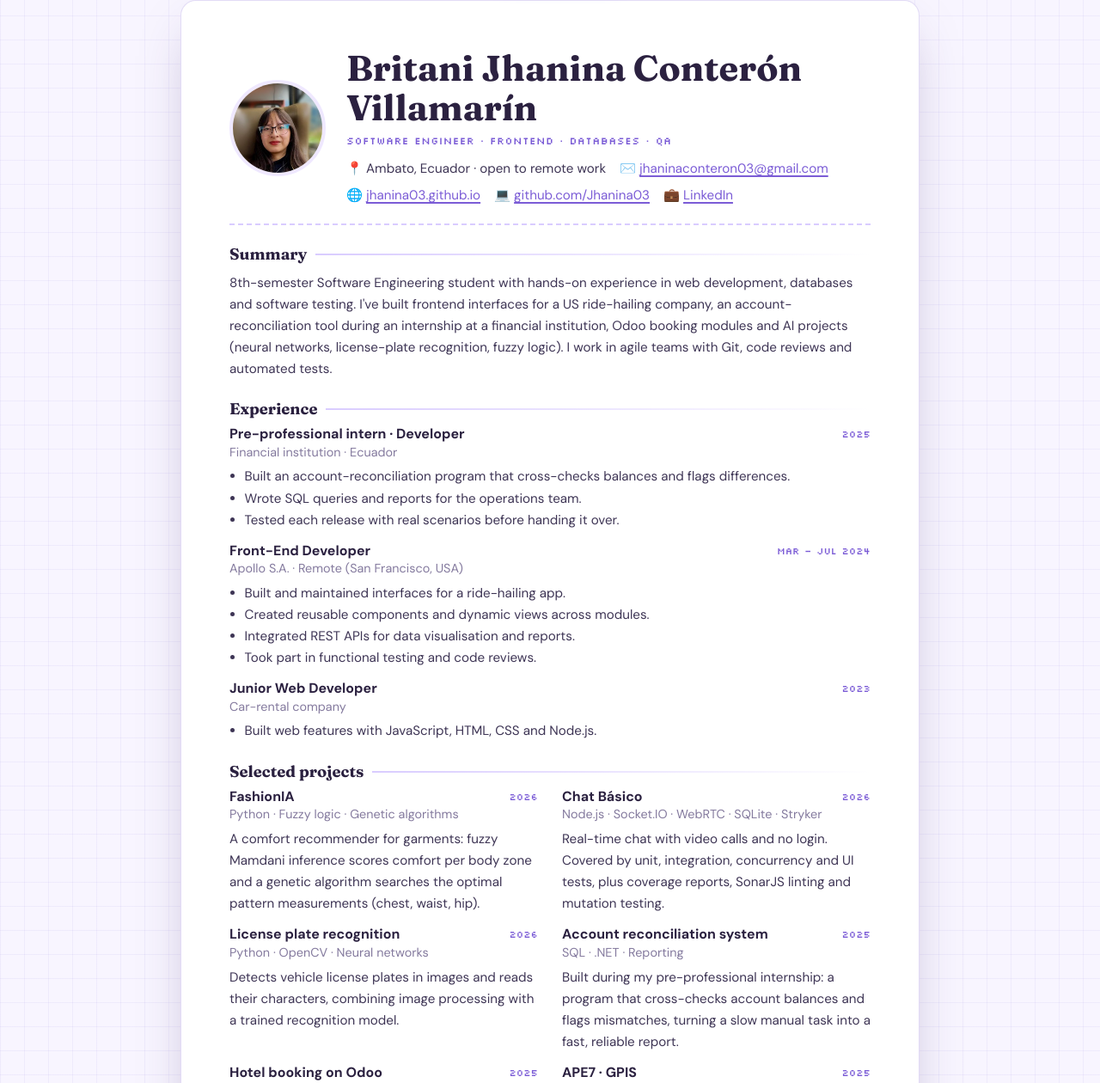
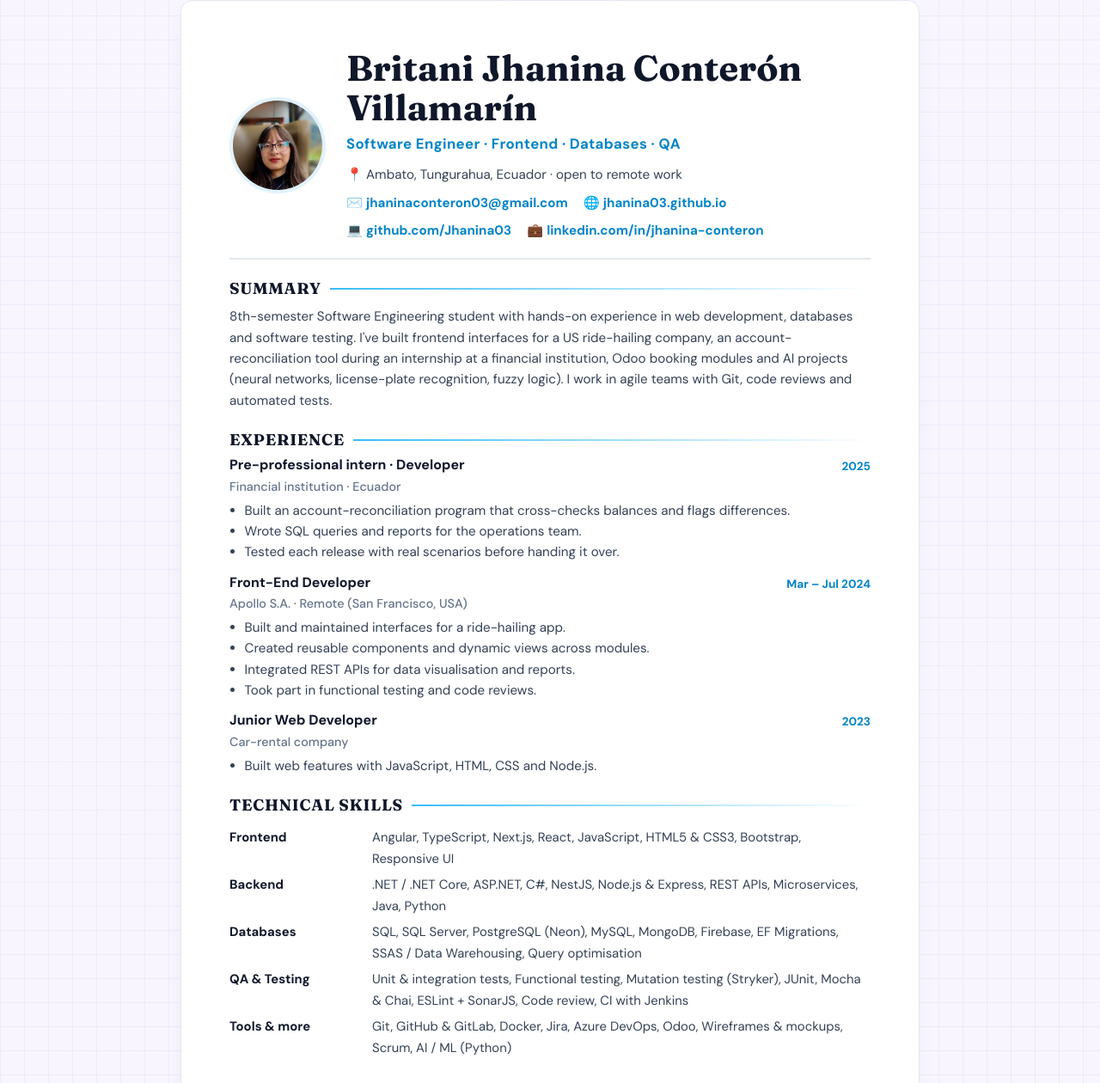
Before and after one commit to Jhanina03/Jhanina03.github.io, a plain HTML site: page cv.html in a window 1280 px wide. Shown: the part 94-1354 px from the top of the page at 86% size. Drawn offline with Linux system fonts and the light colour scheme.

Commit message:
Cambio de cv

```diff
--- a/cv.html
+++ b/cv.html
@@ -5,38 +5,39 @@
   <meta name="viewport" content="width=device-width, initial-scale=1">
   <title>CV · Jhanina Conterón</title>
   <meta name="description" content="Résumé of Jhanina Conterón, Software Engineering student: frontend, databases and QA.">
-  <meta name="theme-color" content="#7B5CD6">
+  <meta name="theme-color" content="#0284C7">
   <link rel="icon" href="assets/img/favicon.svg" type="image/svg+xml">
   <link rel="preconnect" href="https://fonts.googleapis.com">
   <link rel="preconnect" href="https://fonts.gstatic.com" crossorigin>
   <link href="https://fonts.googleapis.com/css2?family=Fraunces:ital,opsz,wght@0,9..144,500;0,9..144,700;1,9..144,500&family=DM+Sans:wght@400;500;700&family=Caveat:wght@500;700&family=Silkscreen&display=swap" rel="stylesheet">
-  <link rel="stylesheet" href="css/styles.css?v=20261112n">
+  <link rel="stylesheet" href="css/styles.css?v=20261113a">
   <style>
     .cv-bar { display: flex; flex-wrap: wrap; justify-content: center; gap: 10px; padding: 24px 16px 0; }
     .sheet {
-      max-width: 860px; margin: 24px auto 80px; background: #fff; color: #2B2140; border-radius: 18px; box-shadow: var(--shadow-lg);
-      padding: clamp(24px, 5vw, 56px); border: 1.5px solid var(--line);
+      max-width: 860px; margin: 24px auto 80px; background: #fff; color: #0F172A; border-radius: 14px; box-shadow: 0 10px 30px -10px rgba(0, 0, 0, 0.08);
+      padding: clamp(24px, 5vw, 56px); border: 1.5px solid #E2E8F0;
     }
-    .sheet h1, .sheet h2, .sheet h3, .sheet strong { color: #2B2140; }
-    .cv-head { display: flex; gap: 24px; align-items: center; padding-bottom: 20px; border-bottom: 2px dashed #D9CCFF; }
-    .cv-head img { width: 112px; height: 112px; border-radius: 50%; object-fit: cover; border: 4px solid #EFE8FF; flex: none; }
-    .cv-head h1 { font-size: clamp(1.8rem, 5vw, 2.6rem); }
-    .cv-head .role { font-family: var(--pixel); font-size: .75rem; color: #7B5CD6; margin: 6px 0 10px; letter-spacing: .04em; }
-    .cv-contact { display: flex; flex-wrap: wrap; gap: 6px 16px; font-size: .9rem; color: #554B70; padding: 0; margin: 0; list-style: none; }
-    .cv-contact a { color: #7B5CD6; }
+    .sheet h1, .sheet h2, .sheet h3, .sheet strong { color: #0F172A; }
+    .cv-head { display: flex; gap: 24px; align-items: center; padding-bottom: 20px; border-bottom: 2px solid #E2E8F0; }
+    .cv-head img { width: 112px; height: 112px; border-radius: 50%; object-fit: cover; border: 4px solid #E0F2FE; flex: none; }
+    .cv-head h1 { font-size: clamp(1.8rem, 5vw, 2.6rem); font-weight: 700; color: #0F172A; }
+    .cv-head .role { font-family: var(--sans); font-size: 1.05rem; font-weight: 700; color: #0284C7; margin: 6px 0 10px; letter-spacing: .02em; }
+    .cv-contact { display: flex; flex-wrap: wrap; gap: 8px 18px; font-size: .9rem; color: #475569; padding: 0; margin: 0; list-style: none; }
+    .cv-contact a { color: #0284C7; font-weight: 600; text-decoration: none; }
+    .cv-contact a:hover { color: #0369A1; text-decoration: underline; }
     .sheet section { margin-top: 24px; }
-    .sheet h2 { font-size: 1.15rem; display: flex; align-items: center; gap: 10px; margin-bottom: 10px; }
-    .sheet h2::after { content: ""; flex: 1; height: 2px; background: linear-gradient(90deg, #D9CCFF, transparent); }
-    .sheet p, .sheet li { font-size: .95rem; color: #3e3555; }
+    .sheet h2 { font-size: 1.15rem; font-weight: 700; color: #0F172A; display: flex; align-items: center; gap: 10px; margin-bottom: 10px; text-transform: uppercase; letter-spacing: .04em; }
+    .sheet h2::after { content: ""; flex: 1; height: 2px; background: linear-gradient(90deg, #38BDF8, transparent); }
+    .sheet p, .sheet li { font-size: .95rem; color: #334155; line-height: 1.6; }
     .sheet p { margin: 0; }
     .cv-item { margin-bottom: 14px; break-inside: avoid; }
     .cv-item .top { display: flex; justify-content: space-between; gap: 12px; flex-wrap: wrap; }
-    .cv-item h3 { font-family: var(--sans); font-size: 1rem; font-weight: 700; }
-    .cv-item .when { font-family: var(--pixel); font-size: .7rem; color: #7B5CD6; white-space: nowrap; }
-    .cv-item .org { color: #847A9E; font-size: .9rem; margin: 0 0 4px; }
+    .cv-item h3 { font-family: var(--sans); font-size: 1rem; font-weight: 700; color: #0F172A; }
+    .cv-item .when { font-family: var(--sans); font-size: .85rem; font-weight: 600; color: #0284C7; white-space: nowrap; }
+    .cv-item .org { color: #64748B; font-size: .9rem; font-weight: 500; margin: 0 0 4px; }
     .cv-item ul { margin: 4px 0 0; padding-left: 1.1rem; }
     .cv-skills { display: grid; grid-template-columns: 150px 1fr; gap: 6px 16px; font-size: .93rem; }
-    .cv-skills dt { font-weight: 700; color: #2B2140; } .cv-skills dd { margin: 0; color: #3e3555; }
+    .cv-skills dt { font-weight: 700; color: #0F172A; } .cv-skills dd { margin: 0; color: #334155; }
     .cv-two { display: grid; grid-template-columns: 1fr 1fr; gap: 0 28px; }
     @media (max-width: 640px) { .cv-head { flex-direction: column; text-align: center; } .cv-contact { justify-content: center; } .cv-skills, .cv-two { grid-template-columns: 1fr; } }
     @media print {
@@ -69,14 +70,13 @@
           <li>✉️ <a id="cv-mail" href="#">jhaninaconteron03@gmail.com</a></li>
           <li>🌐 <a href="https://jhanina03.github.io/">jhanina03.github.io</a></li>
           <li>💻 <a href="https://github.com/Jhanina03">github.com/Jhanina03</a></li>
-          <li>💼 <a id="cv-li" href="#">LinkedIn</a></li>
+          <li>💼 <a id="cv-li" href="https://www.linkedin.com/in/jhanina-conteron/" target="_blank" rel="noopener">linkedin.com/in/jhanina-conteron</a></li>
         </ul>
       </div>
     </header>
 
     <section><h2 data-i18n="cv.summary">Summary</h2><p data-i18n="cv.summaryText"></p></section>
     <section><h2 data-i18n="cv.experience">Experience</h2><div id="cv-exp"></div></section>
-    <section><h2 data-i18n="cv.projects">Selected projects</h2><div id="cv-proj" class="cv-two"></div></section>
     <section><h2 data-i18n="cv.skills">Technical skills</h2><dl class="cv-skills" id="cv-skills"></dl></section>
     <div class="cv-two">
       <section>
@@ -93,9 +93,9 @@
     </div>
   </article>
 
-  <script src="js/i18n.js?v=20261112n"></script>
-  <script src="js/data.js?v=20261112n"></script>
-  <script src="js/common.js?v=20261112n"></script>
+  <script src="js/i18n.js?v=20261113a"></script>
+  <script src="js/data.js?v=20261113a"></script>
+  <script src="js/common.js?v=20261113a"></script>
   <script>
     (function () {
       const pk = (v) => i18n.pick(v), esc = JC.esc;
@@ -106,9 +106,12 @@
         document.getElementById("cv-exp").innerHTML = EXPERIENCE.filter((x) => !/Universidad/.test(x.org.en)).map((x) => `
           <div class="cv-item"><div class="top"><h3>${esc(pk(x.role))}</h3><span class="when">${esc(pk(x.when))}</span></div>
           <p class="org">${esc(pk(x.org))}</p><ul>${pk(x.points).map((p) => `<li>${esc(p)}</li>`).join("")}</ul></div>`).join("");
-        document.getElementById("cv-proj").innerHTML = PROJECTS.filter((p) => p.featured || ["mnist", "booking", "fcc-qa", "hospital"].includes(p.id)).map((p) => `
-          <div class="cv-item"><div class="top"><h3>${esc(pk(p.title))}</h3><span class="when">${p.year}</span></div>
-          <p class="org">${esc(p.stack.join(" · "))}</p><p>${esc(pk(p.desc))}</p></div>`).join("");
+        const projEl = document.getElementById("cv-proj");
+        if (projEl) {
+          projEl.innerHTML = PROJECTS.filter((p) => p.featured || ["mnist", "booking", "fcc-qa", "hospital"].includes(p.id)).map((p) => `
+            <div class="cv-item"><div class="top"><h3>${esc(pk(p.title))}</h3><span class="when">${p.year}</span></div>
+            <p class="org">${esc(p.stack.join(" · "))}</p><p>${esc(pk(p.desc))}</p></div>`).join("");
+        }
         document.getElementById("cv-skills").innerHTML = SKILLS.map((s) => `<dt>${esc(pk(s.title))}</dt><dd>${esc(s.items.join(", "))}</dd>`).join("");
         document.getElementById("cv-certs").innerHTML = CERTS.map((c) => `<li>${esc(pk(c.title))} · ${esc(c.year)}</li>`).join("");
       }
--- a/js/data.js
+++ b/js/data.js
@@ -8,7 +8,7 @@ window.PROFILE = {
   fullName: "Britani Jhanina Conterón Villamarín",
   email: "jhaninaconteron03@gmail.com",
   github: "https://github.com/Jhanina03",
-  linkedin: "https://www.linkedin.com/in/conter%C3%B3n-jhanina-20b29333a/",
+  linkedin: "https://www.linkedin.com/in/jhanina-conteron/",
   steam: "https://steamcommunity.com/profiles/76561199698705664/",
   instagram: "https://www.instagram.com/jhanis_03/",
   facebook: "https://www.facebook.com/britani.villamarin",
@@ -32,7 +32,7 @@ window.SKILLS = [
     id: "data", color: "#FF9ACB",
     title: { en: "Databases", es: "Bases de datos" },
     note: { en: "measured to the millimetre", es: "medidas al milímetro" },
-    items: ["SQL Server", "PostgreSQL", "MySQL", "MongoDB", "Firebase", "EF Migrations", "SSAS / Data Warehousing", "Query optimisation"],
+    items: ["SQL", "SQL Server", "PostgreSQL (Neon)", "MySQL", "MongoDB", "Firebase", "EF Migrations", "SSAS / Data Warehousing", "Query optimisation"],
   },
   {
     id: "qa", color: "#8EE3E0",
@@ -44,7 +44,7 @@ window.SKILLS = [
     id: "tools", color: "#C9B8FF",
     title: { en: "Tools & more", es: "Herramientas y más" },
     note: { en: "my sewing kit", es: "mi costurero" },
-    items: ["Git & GitHub", "Docker", "Jira", "Azure DevOps", "Odoo", "Wireframes & mockups", "Scrum", "AI / ML (Python)"],
+    items: ["Git, GitHub & GitLab", "Docker", "Jira", "Azure DevOps", "Odoo", "Wireframes & mockups", "Scrum", "AI / ML (Python)"],
   },
 ];
 
@@ -296,6 +296,11 @@ window.EXPERIENCE = [
    Add new ones here: { title, issuer, year, url }            */
 window.CERTS = [
   {
+    title: { en: "Quality Assurance Certification · freeCodeCamp", es: "Quality Assurance Certification · freeCodeCamp" },
+    issuer: { en: "freeCodeCamp", es: "freeCodeCamp" },
+    year: "2026", url: "https://www.freecodecamp.org/certification/Jhanina03/quality-assurance-v7", color: "#8EE3E0",
+  },
+  {
     title: { en: "CSEI 2024 · Participation", es: "CSEI 2024 · Participación" },
     issuer: { en: "Computer Science, Electronics & Industrial Engineering Congress · UTA", es: "Congreso de Ciencias de la Computación, Electrónica e Ingeniería Industrial · UTA" },
     year: "2024", url: "assets/certs/csei-2024-participation.pdf", color: "#B79CFF",
--- a/js/i18n.js
+++ b/js/i18n.js
@@ -23,7 +23,7 @@ window.I18N = {
     "hero.role": "Software Engineer · Frontend · Databases · QA",
     "hero.tagline": "I tailor software the way designers tailor clothes: <em>measured</em>, <em>tested</em> and <em>made to fit</em> the people who wear it.",
     "hero.start": "Start the fitting", "hero.quick": "Quick CV for recruiters",
-    "hero.where": "Ambato, Ecuador · open to remote work",
+    "hero.where": "Ambato, Tungurahua, Ecuador · open to remote work",
     "rack.title": "The wardrobe", "rack.hint": "Explore the atelier to unlock looks (one is secret!), then click one to dress me up.",
     "rack.locked": "Locked · visit", "rack.secret": "Secret look: collect all the others", "rack.reset": "Shuffle look",
     "about.no": "No. 01", "about.title": "The designer",
@@ -111,7 +111,7 @@ window.I18N = {
     "hero.role": "Ingeniera de Software · Frontend · Bases de datos · QA",
     "hero.tagline": "Confecciono software como un diseñador confecciona ropa: <em>a medida</em>, <em>probado</em> y <em>hecho para quedarle perfecto</em> a quien lo usa.",
     "hero.start": "Empezar la prueba", "hero.quick": "CV rápido para reclutadores",
-    "hero.where": "Ambato, Ecuador · disponible para trabajo remoto",
+    "hero.where": "Ambato, Tungurahua, Ecuador · disponible para trabajo remoto",
     "rack.title": "El armario", "rack.hint": "Explora el atelier para desbloquear looks (¡uno es secreto!) y luego haz clic en uno para vestirme.",
     "rack.locked": "Bloqueado · visita", "rack.secret": "Look secreto: consigue todos los demás", "rack.reset": "Look al azar",
     "about.no": "N.º 01", "about.title": "La diseñadora",
```
Also changed, not shown: index.html (+7 -7 lines), 1 other file.
